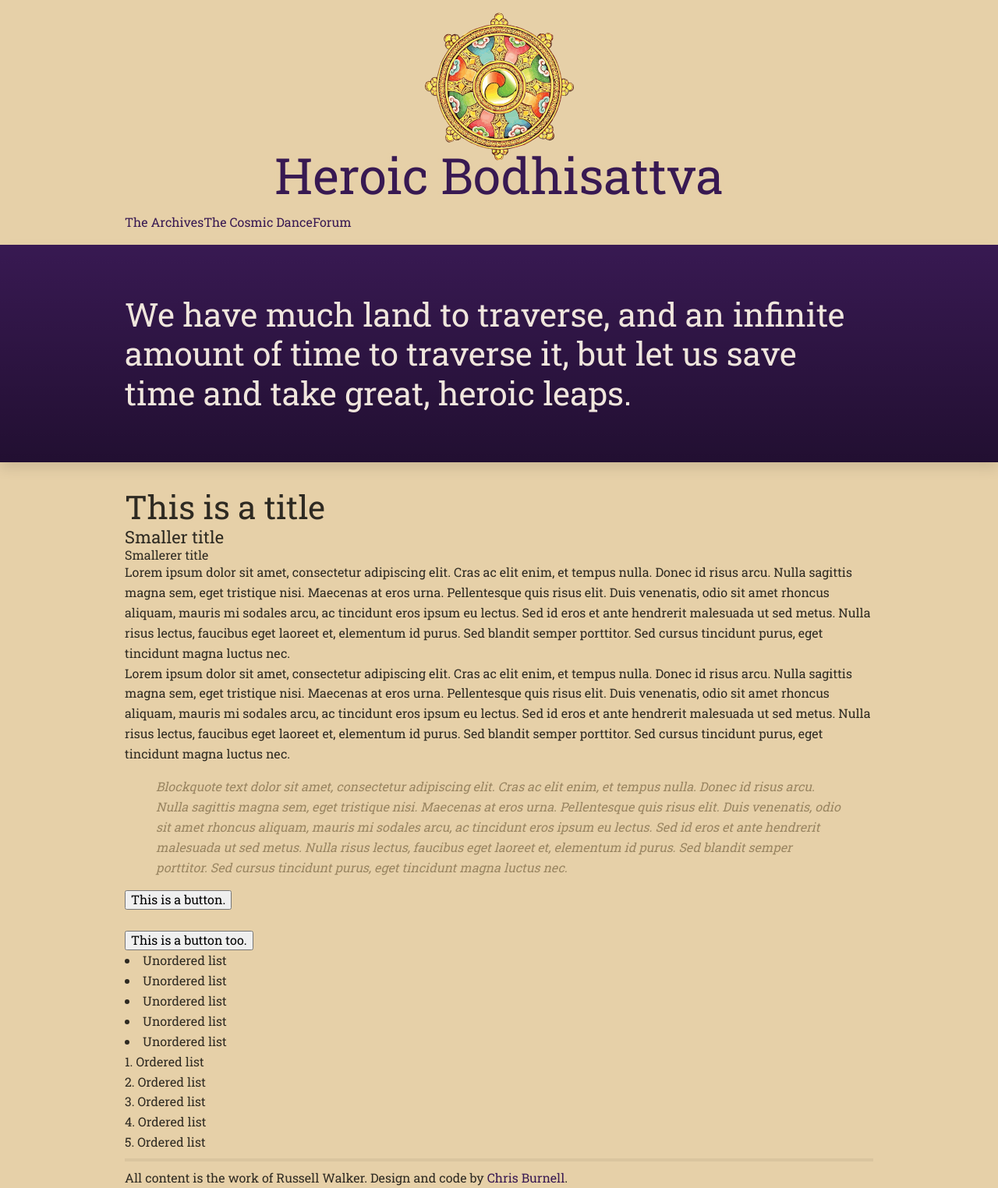
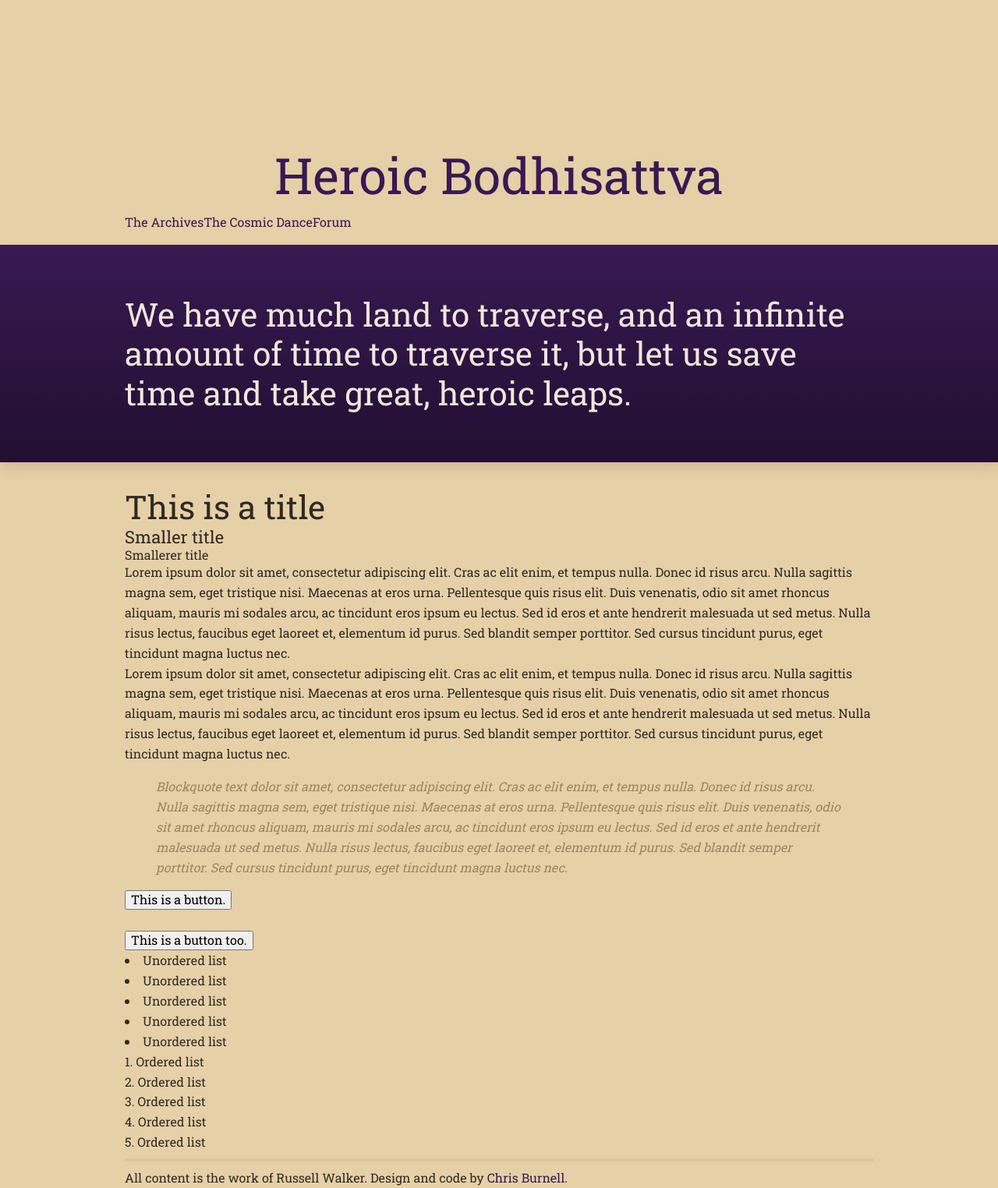
Before and after one commit to heroicbodhisattva/heroicbodhisattva, a Jekyll site: the page built from index.html, in a window 1280 px wide. Shown: the whole page at 78% size. Built offline with Jekyll 4.4.1, drawn with Linux system fonts in a browser that asks for light colours; nearby versions of some CDN libraries; Markdown is read by kramdown in place of the engine named in the settings; the list of posts is cut into pages by our own code.

Commit message:
And this?

```diff
--- a/css/heroic.css
+++ b/css/heroic.css
@@ -130,7 +130,7 @@ header {
     margin-bottom: 1em;
 }
     .logo {
-        background: url("/img/logo.svg") center top no-repeat, rgba(230,208,168,.6);
+        background: rgba(230,208,168,.6), url("/img/logo.svg") center top no-repeat;
         background-size: 3em 3em;
         font-size: 4em;
         padding-top: 2.75em;
@@ -142,7 +142,7 @@ header {
         text-shadow: 0 0 .1em #e6d0a8;
     }
         .logo:hover {
-            background-image: url("/img/logo.svg");
+            background: url("/img/logo.svg") center top no-repeat;
         }
 
 /* ---- ##. Navigation ---- */
```
